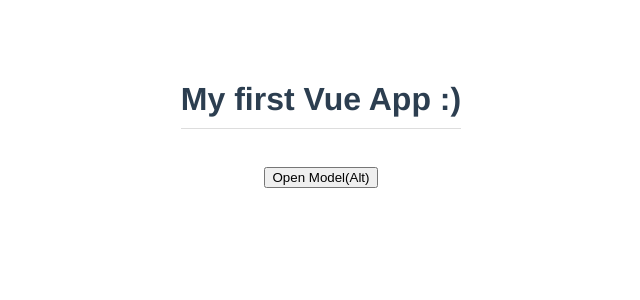
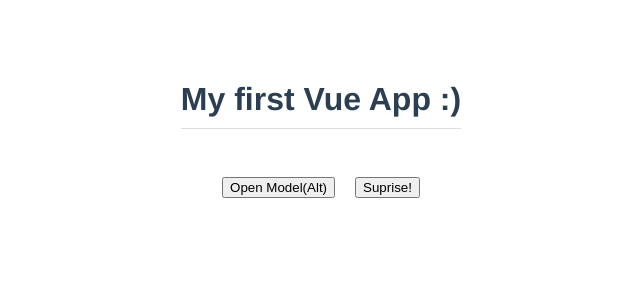
Before and after one commit to JonathanAspeling/vue-model-project, a Vue app: page / in a window 1280 px wide. Shown: the top 300 px of the page, without its empty margins (319-959 px from the left). Built offline with nearby package versions, Linux system fonts and the light colour scheme.

Commit message:
Challange completion Chapter 5

```diff
--- a/src/App.vue
+++ b/src/App.vue
@@ -10,12 +10,23 @@
       <p>Text Body Here</p>
     </Model>
   </div>
+
+  <div v-if="showModalTwo">
+    <Model @close="toggleModalTwo">
+      <slot>
+        <h1>It's not about the money</h1>
+        <p>It's about sending a message</p>
+      </slot>
+    </Model>
+  </div>
   <p></p>
   <button @click.alt="toggleModal">Open Model(Alt)</button>
+  <button @click="toggleModalTwo">Suprise!</button>
 </template>
 
 <script>
 import Model from "./components/Model.vue";
+
 
 export default {
   name: "App",
@@ -23,10 +34,9 @@
   data() {
     return {
       title: "My first Vue App :)",
-      header: "Sign-up for the give away!",
-      text: "Grab your ninja swag for half price",
       theme: "sale",
       showModal: false,
+      showModalTwo: false,
     };
   },
   methods: {
@@ -37,6 +47,9 @@
     },
     toggleModal() {
       this.showModal = !this.showModal;
+    },
+    toggleModalTwo() {
+      this.showModalTwo = !this.showModalTwo;
     },
   },
 };
@@ -56,4 +69,7 @@
   display: inline-block;
   padding-bottom: 10px;
 }
+button {
+  margin: 10px;
+}
 </style>
```
